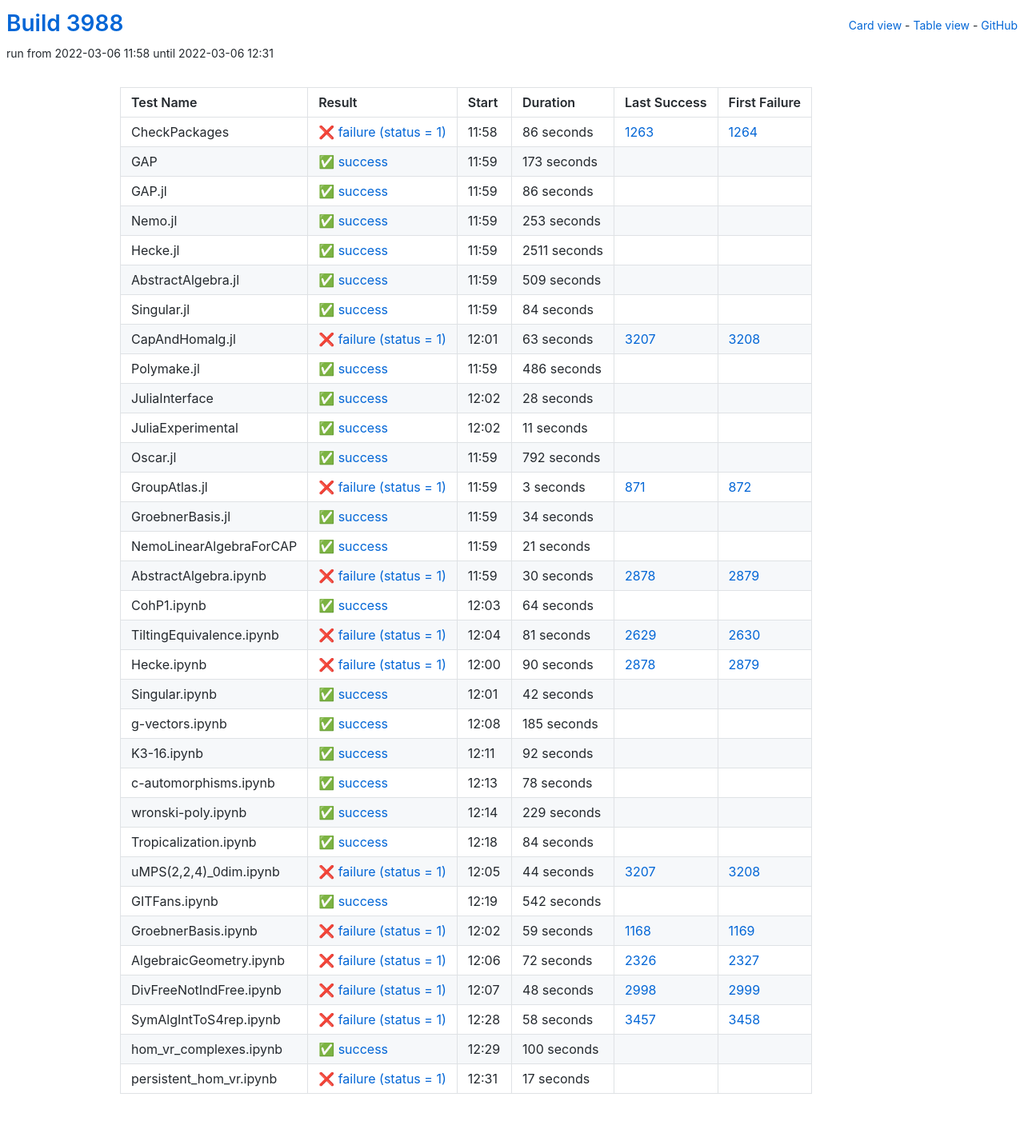
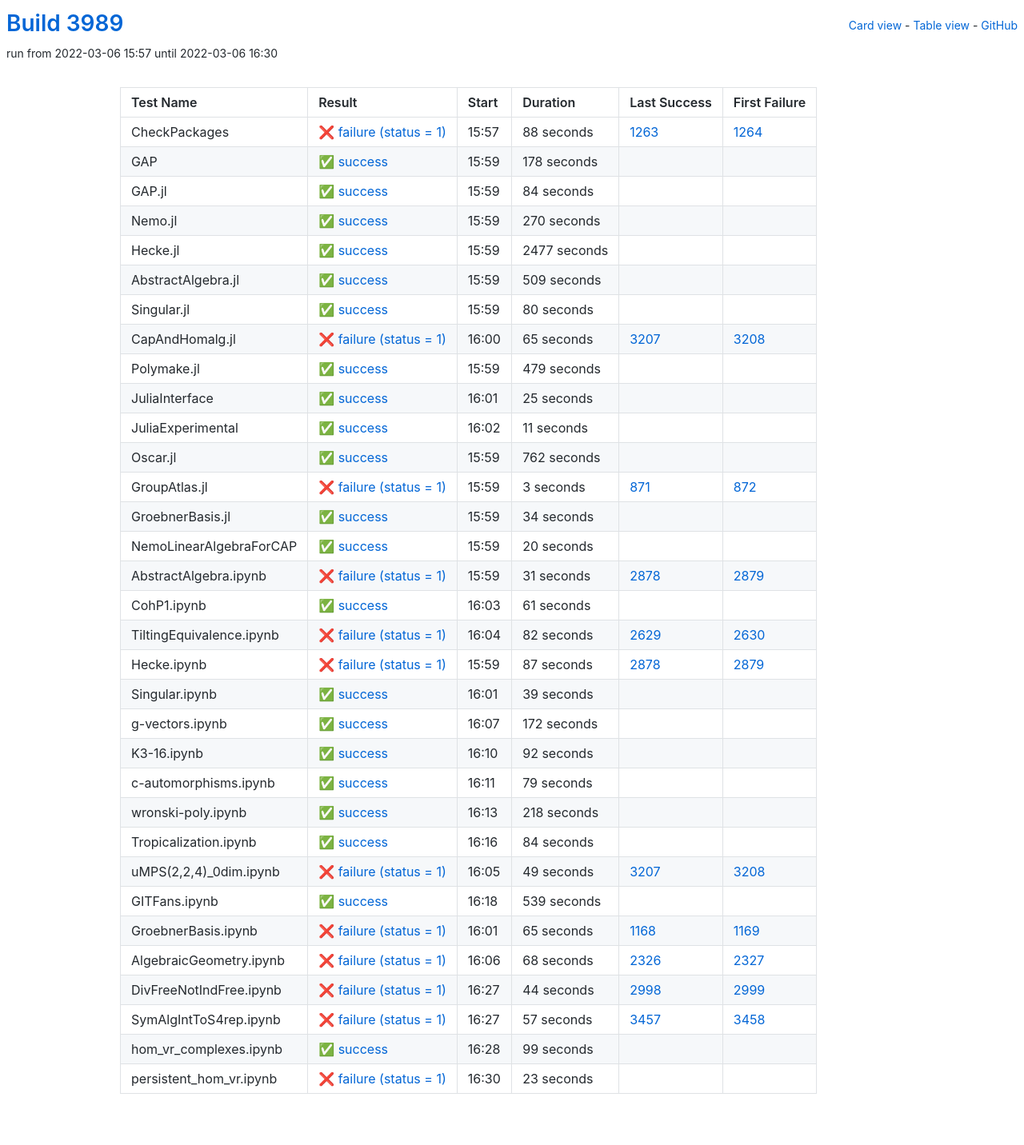
Before and after one commit to oscar-system/oscar-ci-status-stable, a Jekyll site: the page built from table.html, in a window 1280 px wide. Shown: the whole page at 80% size. Built offline with Jekyll 4.4.1, drawn with Linux system fonts in a browser that asks for light colours.

Commit message:
Build #3989

```diff
--- a/_data/ci.yml
+++ b/_data/ci.yml
@@ -1,6 +1,6 @@
 ---
-build: 3988
-build_url: https://oscarci.mathematik.uni-kl.de/job/oscar-stable/3988/
+build: 3989
+build_url: https://oscarci.mathematik.uni-kl.de/job/oscar-stable/3989/
 job: oscar-stable
 organization: oscar-system
 repo: oscar-ci-status-stable
@@ -8,68 +8,68 @@ repourl: https://github.com/oscar-system/oscar-ci-status-stable
 tests:
 - name: CheckPackages
   id: checkpackages
-  log: https://oscarci.mathematik.uni-kl.de/job/oscar-stable/3988/artifact/logs/build-3988/CheckPackages.log
-  start: 2022-03-06 11:58
+  log: https://oscarci.mathematik.uni-kl.de/job/oscar-stable/3989/artifact/logs/build-3989/CheckPackages.log
+  start: 2022-03-06 15:57
   success: false
   exitcode: 1
   status: failure
-  duration: 86
+  duration: 88
   last_success: 1263
   last_success_url: https://oscarci.mathematik.uni-kl.de/job/oscar-stable/1263/
   first_failure: 1264
   first_failure_url: https://oscarci.mathematik.uni-kl.de/job/oscar-stable/1264/
 - name: GAP
   id: gap
-  log: https://oscarci.mathematik.uni-kl.de/job/oscar-stable/3988/artifact/logs/build-3988/GAP.log
-  start: 2022-03-06 11:59
+  log: https://oscarci.mathematik.uni-kl.de/job/oscar-stable/3989/artifact/logs/build-3989/GAP.log
+  start: 2022-03-06 15:59
   success: true
   exitcode: 0
   status: success
-  duration: 173
+  duration: 178
   last_success: false
   last_success_url:
   first_failure: false
   first_failure_url:
 - name: GAP.jl
   id: gap-jl
-  log: https://oscarci.mathematik.uni-kl.de/job/oscar-stable/3988/artifact/logs/build-3988/GAP.jl.log
-  start: 2022-03-06 11:59
+  log: https://oscarci.mathematik.uni-kl.de/job/oscar-stable/3989/artifact/logs/build-3989/GAP.jl.log
+  start: 2022-03-06 15:59
   success: true
   exitcode: 0
   status: success
-  duration: 86
+  duration: 84
   last_success: false
   last_success_url:
   first_failure: false
   first_failure_url:
 - name: Nemo.jl
   id: nemo-jl
-  log: https://oscarci.mathematik.uni-kl.de/job/oscar-stable/3988/artifact/logs/build-3988/Nemo.jl.log
-  start: 2022-03-06 11:59
+  log: https://oscarci.mathematik.uni-kl.de/job/oscar-stable/3989/artifact/logs/build-3989/Nemo.jl.log
+  start: 2022-03-06 15:59
   success: true
   exitcode: 0
   status: success
-  duration: 253
+  duration: 270
   last_success: false
   last_success_url:
   first_failure: false
   first_failure_url:
 - name: Hecke.jl
   id: hecke-jl
-  log: https://oscarci.mathematik.uni-kl.de/job/oscar-stable/3988/artifact/logs/build-3988/Hecke.jl.log
-  start: 2022-03-06 11:59
+  log: https://oscarci.mathematik.uni-kl.de/job/oscar-stable/3989/artifact/logs/build-3989/Hecke.jl.log
+  start: 2022-03-06 15:59
   success: true
   exitcode: 0
   status: success
-  duration: 2511
+  duration: 2477
   last_success: false
   last_success_url:
   first_failure: false
   first_failure_url:
 - name: AbstractAlgebra.jl
   id: abstractalgebra-jl
-  log: https://oscarci.mathematik.uni-kl.de/job/oscar-stable/3988/artifact/logs/build-3988/AbstractAlgebra.jl.log
-  start: 2022-03-06 11:59
+  log: https://oscarci.mathematik.uni-kl.de/job/oscar-stable/3989/artifact/logs/build-3989/AbstractAlgebra.jl.log
+  start: 2022-03-06 15:59
   success: true
   exitcode: 0
   status: success
@@ -80,56 +80,56 @@ tests:
   first_failure_url:
 - name: Singular.jl
   id: singular-jl
-  log: https://oscarci.mathematik.uni-kl.de/job/oscar-stable/3988/artifact/logs/build-3988/Singular.jl.log
-  start: 2022-03-06 11:59
+  log: https://oscarci.mathematik.uni-kl.de/job/oscar-stable/3989/artifact/logs/build-3989/Singular.jl.log
+  start: 2022-03-06 15:59
   success: true
   exitcode: 0
   status: success
-  duration: 84
+  duration: 80
   last_success: false
   last_success_url:
   first_failure: false
   first_failure_url:
 - name: CapAndHomalg.jl
   id: capandhomalg-jl
-  log: https://oscarci.mathematik.uni-kl.de/job/oscar-stable/3988/artifact/logs/build-3988/CapAndHomalg.jl.log
-  start: 2022-03-06 12:01
+  log: https://oscarci.mathematik.uni-kl.de/job/oscar-stable/3989/artifact/logs/build-3989/CapAndHomalg.jl.log
+  start: 2022-03-06 16:00
   success: false
   exitcode: 1
   status: failure
-  duration: 63
+  duration: 65
   last_success: 3207
   last_success_url: https://oscarci.mathematik.uni-kl.de/job/oscar-stable/3207/
   first_failure: 3208
   first_failure_url: https://oscarci.mathematik.uni-kl.de/job/oscar-stable/3208/
 - name: Polymake.jl
   id: polymake-jl
-  log: https://oscarci.mathematik.uni-kl.de/job/oscar-stable/3988/artifact/logs/build-3988/Polymake.jl.log
-  start: 2022-03-06 11:59
+  log: https://oscarci.mathematik.uni-kl.de/job/oscar-stable/3989/artifact/logs/build-3989/Polymake.jl.log
+  start: 2022-03-06 15:59
   success: true
   exitcode: 0
   status: success
-  duration: 486
+  duration: 479
   last_success: false
   last_success_url:
   first_failure: false
   first_failure_url:
 - name: JuliaInterface
   id: juliainterface
-  log: https://oscarci.mathematik.uni-kl.de/job/oscar-stable/3988/artifact/logs/build-3988/JuliaInterface.log
-  start: 2022-03-06 12:02
+  log: https://oscarci.mathematik.uni-kl.de/job/oscar-stable/3989/artifact/logs/build-3989/JuliaInterface.log
+  start: 2022-03-06 16:01
   success: true
   exitcode: 0
   status: success
-  duration: 28
+  duration: 25
   last_success: false
   last_success_url:
   first_failure: false
   first_failure_url:
 - name: JuliaExperimental
   id: juliaexperimental
-  log: https://oscarci.mathematik.uni-kl.de/job/oscar-stable/3988/artifact/logs/build-3988/JuliaExperimental.log
-  start: 2022-03-06 12:02
+  log: https://oscarci.mathematik.uni-kl.de/job/oscar-stable/3989/artifact/logs/build-3989/JuliaExperimental.log
+  start: 2022-03-06 16:02
   success: true
   exitcode: 0
   status: success
@@ -140,20 +140,20 @@ tests:
   first_failure_url:
 - name: Oscar.jl
   id: oscar-jl
-  log: https://oscarci.mathematik.uni-kl.de/job/oscar-stable/3988/artifact/logs/build-3988/Oscar.jl.log
-  start: 2022-03-06 11:59
+  log: https://oscarci.mathematik.uni-kl.de/job/oscar-stable/3989/artifact/logs/build-3989/Oscar.jl.log
+  start: 2022-03-06 15:59
   success: true
   exitcode: 0
   status: success
-  duration: 792
+  duration: 762
   last_success: false
   last_success_url:
   first_failure: false
   first_failure_url:
 - name: GroupAtlas.jl
   id: groupatlas-jl
-  log: https://oscarci.mathematik.uni-kl.de/job/oscar-stable/3988/artifact/logs/build-3988/GroupAtlas.jl.log
-  start: 2022-03-06 11:59
+  log: https://oscarci.mathematik.uni-kl.de/job/oscar-stable/3989/artifact/logs/build-3989/GroupAtlas.jl.log
+  start: 2022-03-06 15:59
   success: false
   exitcode: 1
   status: failure
@@ -164,8 +164,8 @@ tests:
   first_failure_url: https://oscarci.mathematik.uni-kl.de/job/oscar-stable/872/
 - name: GroebnerBasis.jl
   id: groebnerbasis-jl
-  log: https://oscarci.mathematik.uni-kl.de/job/oscar-stable/3988/artifact/logs/build-3988/GroebnerBasis.jl.log
-  start: 2022-03-06 11:59
+  log: https://oscarci.mathematik.uni-kl.de/job/oscar-stable/3989/artifact/logs/build-3989/GroebnerBasis.jl.log
+  start: 2022-03-06 15:59
   success: true
   exitcode: 0
   status: success
@@ -176,92 +176,92 @@ tests:
   first_failure_url:
 - name: NemoLinearAlgebraForCAP
   id: nemolinearalgebraforcap
-  log: https://oscarci.mathematik.uni-kl.de/job/oscar-stable/3988/artifact/logs/build-3988/NemoLinearAlgebraForCAP.log
-  start: 2022-03-06 11:59
+  log: https://oscarci.mathematik.uni-kl.de/job/oscar-stable/3989/artifact/logs/build-3989/NemoLinearAlgebraForCAP.log
+  start: 2022-03-06 15:59
   success: true
   exitcode: 0
   status: success
-  duration: 21
+  duration: 20
   last_success: false
   last_success_url:
   first_failure: false
   first_failure_url:
 - name: AbstractAlgebra.ipynb
   id: abstractalgebra-ipynb
-  log: https://oscarci.mathematik.uni-kl.de/job/oscar-stable/3988/artifact/logs/build-3988/AbstractAlgebra.ipynb.log
-  start: 2022-03-06 11:59
+  log: https://oscarci.mathematik.uni-kl.de/job/oscar-stable/3989/artifact/logs/build-3989/AbstractAlgebra.ipynb.log
+  start: 2022-03-06 15:59
   success: false
   exitcode: 1
   status: failure
-  duration: 30
+  duration: 31
   last_success: 2878
   last_success_url: https://oscarci.mathematik.uni-kl.de/job/oscar-stable/2878/
   first_failure: 2879
   first_failure_url: https://oscarci.mathematik.uni-kl.de/job/oscar-stable/2879/
 - name: CohP1.ipynb
   id: cohp1-ipynb
-  log: https://oscarci.mathematik.uni-kl.de/job/oscar-stable/3988/artifact/logs/build-3988/CohP1.ipynb.log
-  start: 2022-03-06 12:03
+  log: https://oscarci.mathematik.uni-kl.de/job/oscar-stable/3989/artifact/logs/build-3989/CohP1.ipynb.log
+  start: 2022-03-06 16:03
   success: true
   exitcode: 0
   status: success
-  duration: 64
+  duration: 61
   last_success: false
   last_success_url:
   first_failure: false
   first_failure_url:
 - name: TiltingEquivalence.ipynb
   id: tiltingequivalence-ipynb
-  log: https://oscarci.mathematik.uni-kl.de/job/oscar-stable/3988/artifact/logs/build-3988/TiltingEquivalence.ipynb.log
-  start: 2022-03-06 12:04
+  log: https://oscarci.mathematik.uni-kl.de/job/oscar-stable/3989/artifact/logs/build-3989/TiltingEquivalence.ipynb.log
+  start: 2022-03-06 16:04
   success: false
   exitcode: 1
   status: failure
-  duration: 81
+  duration: 82
   last_success: 2629
   last_success_url: https://oscarci.mathematik.uni-kl.de/job/oscar-stable/2629/
   first_failure: 2630
   first_failure_url: https://oscarci.mathematik.uni-kl.de/job/oscar-stable/2630/
 - name: Hecke.ipynb
   id: hecke-ipynb
-  log: https://oscarci.mathematik.uni-kl.de/job/oscar-stable/3988/artifact/logs/build-3988/Hecke.ipynb.log
-  start: 2022-03-06 12:00
+  log: https://oscarci.mathematik.uni-kl.de/job/oscar-stable/3989/artifact/logs/build-3989/Hecke.ipynb.log
+  start: 2022-03-06 15:59
   success: false
   exitcode: 1
   status: failure
-  duration: 90
+  duration: 87
   last_success: 2878
   last_success_url: https://oscarci.mathematik.uni-kl.de/job/oscar-stable/2878/
   first_failure: 2879
   first_failure_url: https://oscarci.mathematik.uni-kl.de/job/oscar-stable/2879/
 - name: Singular.ipynb
   id: singular-ipynb
-  log: https://oscarci.mathematik.uni-kl.de/job/oscar-stable/3988/artifact/logs/build-3988/Singular.ipynb.log
-  start: 2022-03-06 12:01
+  log: https://oscarci.mathematik.uni-kl.de/job/oscar-stable/3989/artifact/logs/build-3989/Singular.ipynb.log
+  start: 2022-03-06 16:01
   success: true
   exitcode: 0
   status: success
-  duration: 42
+  duration: 39
   last_success: false
   last_success_url:
   first_failure: false
   first_failure_url:
 - name: g-vectors.ipynb
   id: g-vectors-ipynb
-  log: https://oscarci.mathematik.uni-kl.de/job/oscar-stable/3988/artifact/logs/build-3988/g-vectors.ipynb.log
-  start: 2022-03-06 12:08
+  log: https://oscarci.mathematik.uni-kl.de/job/oscar-stable/3989/artifact/logs/build-3989/g-vectors.ipynb.log
+  start: 2022-03-06 16:07
   success: true
   exitcode: 0
   status: success
-  duration: 185
+  duration: 172
   last_success: false
   last_success_url:
   first_failure: false
   first_failure_url:
 - name: K3-16.ipynb
   id: k3-16-ipynb
-  log: https://oscarci.mathematik.uni-kl.de/job/oscar-stable/3988/artifact/logs/build-3988/K3-16.ipynb.log
-  start: 2022-03-06 12:11
+  log: https://oscarci.mathematik.uni-kl.de/job/oscar-stable/3989/artifact/logs/build-3989/K3-16.ipynb.log
+  start: 2022-03-06 16:10
   success: true
   exitcode: 0
   status: success
@@ -272,32 +272,32 @@ tests:
   first_failure_url:
 - name: c-automorphisms.ipynb
   id: c-automorphisms-ipynb
-  log: https://oscarci.mathematik.uni-kl.de/job/oscar-stable/3988/artifact/logs/build-3988/c-automorphisms.ipynb.log
-  start: 2022-03-06 12:13
+  log: https://oscarci.mathematik.uni-kl.de/job/oscar-stable/3989/artifact/logs/build-3989/c-automorphisms.ipynb.log
+  start: 2022-03-06 16:11
   success: true
   exitcode: 0
   status: success
-  duration: 78
+  duration: 79
   last_success: false
   last_success_url:
   first_failure: false
   first_failure_url:
 - name: wronski-poly.ipynb
   id: wronski-poly-ipynb
-  log: https://oscarci.mathematik.uni-kl.de/job/oscar-stable/3988/artifact/logs/build-3988/wronski-poly.ipynb.log
-  start: 2022-03-06 12:14
+  log: https://oscarci.mathematik.uni-kl.de/job/oscar-stable/3989/artifact/logs/build-3989/wronski-poly.ipynb.log
+  start: 2022-03-06 16:13
   success: true
   exitcode: 0
   status: success
-  duration: 229
+  duration: 218
   last_success: false
   last_success_url:
   first_failure: false
   first_failure_url:
 - name: Tropicalization.ipynb
   id: tropicalization-ipynb
-  log: https://oscarci.mathematik.uni-kl.de/job/oscar-stable/3988/artifact/logs/build-3988/Tropicalization.ipynb.log
-  start: 2022-03-06 12:18
+  log: https://oscarci.mathematik.uni-kl.de/job/oscar-stable/3989/artifact/logs/build-3989/Tropicalization.ipynb.log
+  start: 2022-03-06 16:16
   success: true
   exitcode: 0
   status: success
@@ -308,96 +308,96 @@ tests:
   first_failure_url:
 - name: uMPS(2,2,4)_0dim.ipynb
   id: umps-2-2-4-0dim-ipynb
-  log: https://oscarci.mathematik.uni-kl.de/job/oscar-stable/3988/artifact/logs/build-3988/uMPS-2-2-4-_0dim.ipynb.log
-  start: 2022-03-06 12:05
+  log: https://oscarci.mathematik.uni-kl.de/job/oscar-stable/3989/artifact/logs/build-3989/uMPS-2-2-4-_0dim.ipynb.log
+  start: 2022-03-06 16:05
   success: false
   exitcode: 1
   status: failure
-  duration: 44
+  duration: 49
   last_success: 3207
   last_success_url: https://oscarci.mathematik.uni-kl.de/job/oscar-stable/3207/
   first_failure: 3208
   first_failure_url: https://oscarci.mathematik.uni-kl.de/job/oscar-stable/3208/
 - name: GITFans.ipynb
   id: gitfans-ipynb
-  log: https://oscarci.mathematik.uni-kl.de/job/oscar-stable/3988/artifact/logs/build-3988/GITFans.ipynb.log
-  start: 2022-03-06 12:19
+  log: https://oscarci.mathematik.uni-kl.de/job/oscar-stable/3989/artifact/logs/build-3989/GITFans.ipynb.log
+  start: 2022-03-06 16:18
   success: true
   exitcode: 0
   status: success
-  duration: 542
+  duration: 539
   last_success: false
   last_success_url:
   first_failure: false
   first_failure_url:
 - name: GroebnerBasis.ipynb
   id: groebnerbasis-ipynb
-  log: https://oscarci.mathematik.uni-kl.de/job/oscar-stable/3988/artifact/logs/build-3988/GroebnerBasis.ipynb.log
-  start: 2022-03-06 12:02
+  log: https://oscarci.mathematik.uni-kl.de/job/oscar-stable/3989/artifact/logs/build-3989/GroebnerBasis.ipynb.log
+  start: 2022-03-06 16:01
   success: false
   exitcode: 1
   status: failure
-  duration: 59
+  duration: 65
   last_success: 1168
   last_success_url: https://oscarci.mathematik.uni-kl.de/job/oscar-stable/1168/
   first_failure: 1169
   first_failure_url: https://oscarci.mathematik.uni-kl.de/job/oscar-stable/1169/
 - name: AlgebraicGeometry.ipynb
   id: algebraicgeometry-ipynb
-  log: https://oscarci.mathematik.uni-kl.de/job/oscar-stable/3988/artifact/logs/build-3988/AlgebraicGeometry.ipynb.log
-  start: 2022-03-06 12:06
+  log: https://oscarci.mathematik.uni-kl.de/job/oscar-stable/3989/artifact/logs/build-3989/AlgebraicGeometry.ipynb.log
+  start: 2022-03-06 16:06
   success: false
   exitcode: 1
   status: failure
-  duration: 72
+  duration: 68
   last_success: 2326
   last_success_url: https://oscarci.mathematik.uni-kl.de/job/oscar-stable/2326/
   first_failure: 2327
   first_failure_url: https://oscarci.mathematik.uni-kl.de/job/oscar-stable/2327/
 - name: DivFreeNotIndFree.ipynb
   id: divfreenotindfree-ipynb
-  log: https://oscarci.mathematik.uni-kl.de/job/oscar-stable/3988/artifact/logs/build-3988/DivFreeNotIndFree.ipynb.log
-  start: 2022-03-06 12:07
+  log: https://oscarci.mathematik.uni-kl.de/job/oscar-stable/3989/artifact/logs/build-3989/DivFreeNotIndFree.ipynb.log
+  start: 2022-03-06 16:27
   success: false
   exitcode: 1
   status: failure
-  duration: 48
+  duration: 44
   last_success: 2998
   last_success_url: https://oscarci.mathematik.uni-kl.de/job/oscar-stable/2998/
   first_failure: 2999
   first_failure_url: https://oscarci.mathematik.uni-kl.de/job/oscar-stable/2999/
 - name: SymAlgIntToS4rep.ipynb
   id: symalginttos4rep-ipynb
-  log: https://oscarci.mathematik.uni-kl.de/job/oscar-stable/3988/artifact/logs/build-3988/SymAlgIntToS4rep.ipynb.log
-  start: 2022-03-06 12:28
+  log: https://oscarci.mathematik.uni-kl.de/job/oscar-stable/3989/artifact/logs/build-3989/SymAlgIntToS4rep.ipynb.log
+  start: 2022-03-06 16:27
   success: false
   exitcode: 1
   status: failure
-  duration: 58
+  duration: 57
   last_success: 3457
   last_success_url: https://oscarci.mathematik.uni-kl.de/job/oscar-stable/3457/
   first_failure: 3458
   first_failure_url: https://oscarci.mathematik.uni-kl.de/job/oscar-stable/3458/
 - name: hom_vr_complexes.ipynb
   id: hom-vr-complexes-ipynb
-  log: https://oscarci.mathematik.uni-kl.de/job/oscar-stable/3988/artifact/logs/build-3988/hom_vr_complexes.ipynb.log
-  start: 2022-03-06 12:29
+  log: https://oscarci.mathematik.uni-kl.de/job/oscar-stable/3989/artifact/logs/build-3989/hom_vr_complexes.ipynb.log
+  start: 2022-03-06 16:28
   success: true
   exitcode: 0
   status: success
-  duration: 100
+  duration: 99
   last_success: false
   last_success_url:
   first_failure: false
   first_failure_url:
 - name: persistent_hom_vr.ipynb
   id: persistent-hom-vr-ipynb
-  log: https://oscarci.mathematik.uni-kl.de/job/oscar-stable/3988/artifact/logs/build-3988/persistent_hom_vr.ipynb.log
-  start: 2022-03-06 12:31
+  log: https://oscarci.mathematik.uni-kl.de/job/oscar-stable/3989/artifact/logs/build-3989/persistent_hom_vr.ipynb.log
+  start: 2022-03-06 16:30
   success: false
   exitcode: 1
   status: failure
-  duration: 17
+  duration: 23
   last_success: false
   last_success_url:
   first_failure: false
```
Also changed, not shown: README.md.
